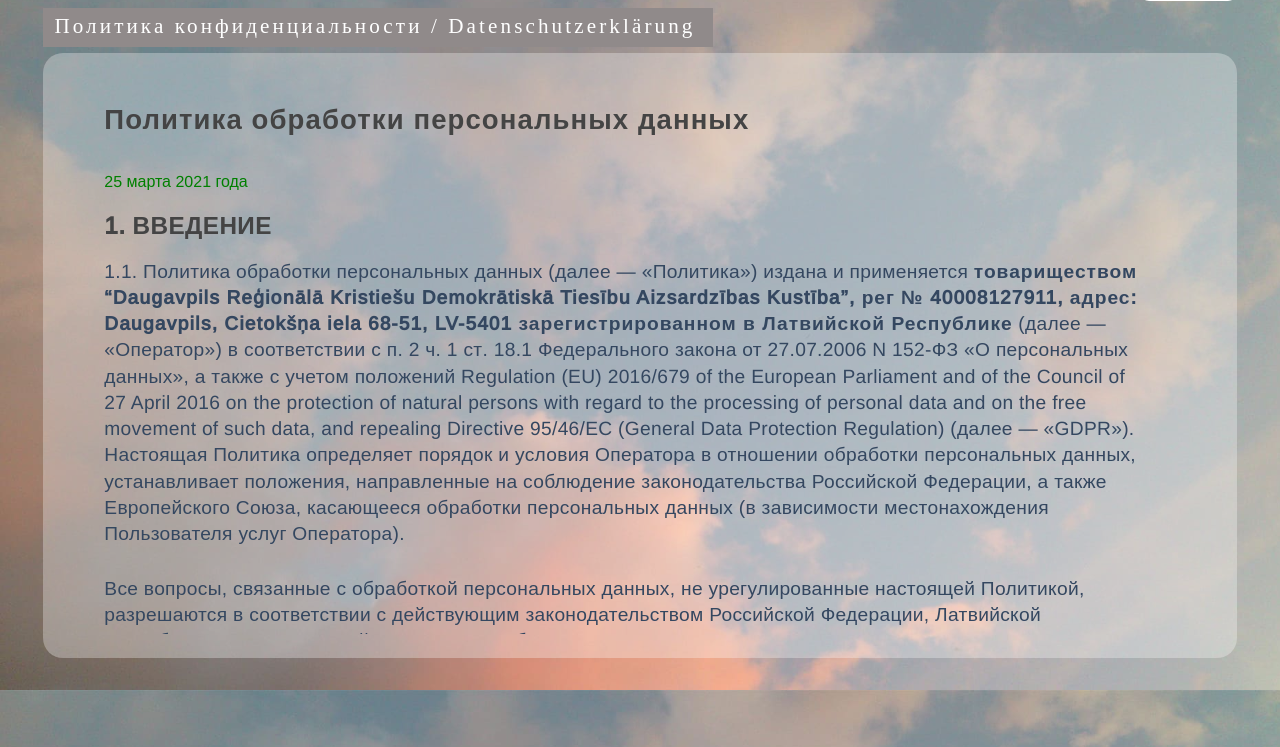
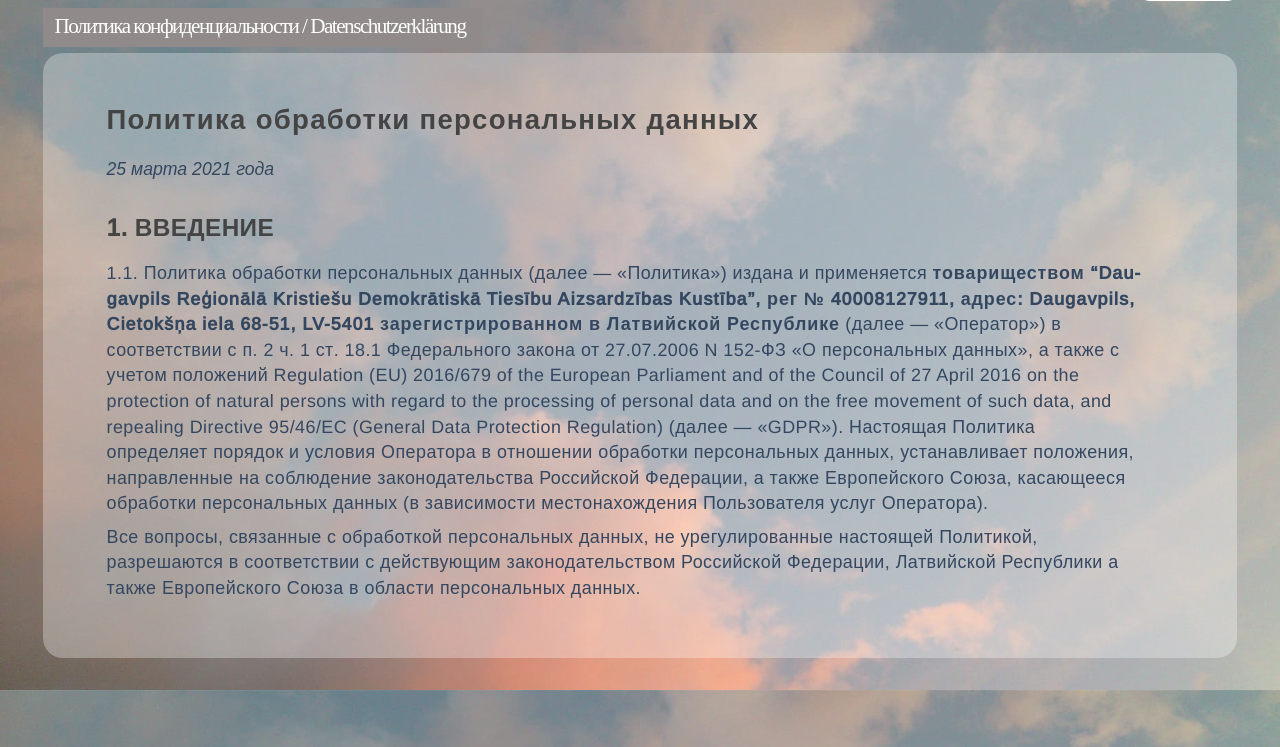
Before and after one commit to Marina2022/school, a website: page source/privacy.html in a window 1280 px wide. Shown: the part 53-800 px from the top of the page. Drawn offline with nearby package versions, Linux system fonts and the light colour scheme; files that its build step writes are made by us from their sources.

Commit message:
privacy descktop done

```diff
--- a/source/privacy.html
+++ b/source/privacy.html
@@ -60,13 +60,13 @@
             <li>
               <p class="in-list-paragraph--privacy">
                 1.1. Политика обработки персональных данных (далее — «Политика») издана и применяется <strong>товариществом
-                “Daugavpils Reģionālā Kristiešu Demokrātiskā Tiesību Aizsardzības Kustība”, рег № 40008127911, адрес:
+                “Dau&shy;gavpils Reģionālā Kristiešu Demokrātiskā Tiesību Aizsardzības Kustība”, рег № 40008127911, адрес:
                 Daugavpils, Cietokšņa iela 68-51, LV-5401 зарегистрированном в Латвийской Республике</strong> (далее —
                 «Оператор») в соответствии с п. 2 ч. 1 ст. 18.1 Федерального закона от 27.07.2006 N 152-ФЗ «О
                 персональных данных», а также с учетом положений Regulation (EU) 2016/679 of the European Parliament and
-                of the Council of 27 April 2016 on the protection of natural persons with regard to the processing of
+                of the Council of 27 April 2016 on the protec&shy;tion of natural persons with regard to the processing of
                 personal data and on the free movement of such data, and repealing Directive 95/46/EC (General Data
-                Protection Regulation) (далее — «GDPR»). Настоящая Политика определяет порядок и условия Оператора в
+                Protection Regulation) (далее — «GDPR»). Настоящая Политика определяет порядок и&nbsp;условия Оператора в
                 отношении обработки персональных данных, устанавливает положения, направленные на соблюдение
                 законодательства Российской Федерации, а также Европейского Союза, касающееся обработки персональных
                 данных (в зависимости местонахождения Пользователя услуг Оператора).</p>
@@ -87,45 +87,45 @@
             <li>
               2.2. Обработка организована Оператором на принципах:
               <ol class="sublist-points no-style">
-                <li class="sublist-points__item">· законности целей и способов обработки персональных данных,
+                <li class="sublist-points__item">·&nbsp;&nbsp;&nbsp;законности целей и способов обработки персональных данных,
                   добросовестности и справедливости в деятельности Оператора;
                 </li>
-                <li class="sublist-points__item">· достоверности персональных данных, их достаточности для целей
+                <li class="sublist-points__item">·&nbsp;&nbsp;&nbsp;достоверности персональных данных, их достаточности для целей
                   обработки, недопустимости обработки персональных данных, избыточных по отношению к целям, заявленным
                   при сборе персональных данных;
                 </li>
-                <li class="sublist-points__item">· обработки только тех персональных данных, которые отвечают целям их
+                <li class="sublist-points__item">·&nbsp;&nbsp;&nbsp;обработки только тех персональных данных, которые отвечают целям их
                   обработки. Обрабатываемые персональные данные не должны быть избыточными по отношению к заявленным
                   целям их обработки;
                 </li>
-                <li class="sublist-points__item">· соответствия содержания и объема обрабатываемых персональных данных
+                <li class="sublist-points__item">·&nbsp;&nbsp;&nbsp;соответствия содержания и объема обрабатываемых персональных данных
                   заявленным целям обработки.
                 </li>
-                <li class="sublist-points__item">· недопустимости объединения баз данных, содержащих персональные
+                <li class="sublist-points__item">·&nbsp;&nbsp;&nbsp;недопустимости объединения баз данных, содержащих персональные
                   данные, обработка которых осуществляется в целях, несовместимых между собой;
                 </li>
-                <li class="sublist-points__item">· обеспечения точности персональных данных, их достаточности, а в
+                <li class="sublist-points__item">·&nbsp;&nbsp;&nbsp;обеспечения точности персональных данных, их достаточности, а в
                   необходимых случаях и актуальности по отношению к целям обработки персональных данных. Оператор
                   принимает необходимые меры либо обеспечивает их принятие по удалению или уточнению неполных или
                   неточных данных;
                 </li>
-                <li class="sublist-points__item">· хранения персональных данных в форме, позволяющей определить субъекта
+                <li class="sublist-points__item">·&nbsp;&nbsp;&nbsp;хранения персональных данных в форме, позволяющей определить субъекта
                   персональных данных, не дольше, чем этого требуют цели обработки персональных данных;
                 </li>
-                <li class="sublist-points__item">· обеспечения записи, систематизации, накопления, хранения, уточнения
+                <li class="sublist-points__item">·&nbsp;&nbsp;&nbsp;обеспечения записи, систематизации, накопления, хранения, уточнения
                   (обновления, изменения), извлечения персональных данных граждан РФ с использованием баз данных,
                   находящихся вне территории РФ.
                 </li>
-                <li class="sublist-points__item">· обеспечения записи, систематизации, накопления, хранения, уточнения
+                <li class="sublist-points__item">·&nbsp;&nbsp;&nbsp;обеспечения записи, систематизации, накопления, хранения, уточнения
                   (обновления, изменения), извлечения персональных данных граждан стран Европейского Союза с
                   использованием баз данных, находящихся на территории Европейского Союза.
                 </li>
-                <li class="sublist-points__item">· Все вопросы, связанные с обработкой персональных данных, не
+                <li class="sublist-points__item">·&nbsp;&nbsp;&nbsp;Все вопросы, связанные с обработкой персональных данных, не
                   урегулированные настоящей Политикой, разрешаются в соответствии с действующим законодательством
                   Российской Федерации, если собранные Оператором персональные данные принадлежат Пользователю, который
                   использует услуги Оператора на территории РФ;
                 </li>
-                <li class="sublist-points__item">· Все вопросы, связанные с обработкой персональных данных, не
+                <li class="sublist-points__item">·&nbsp;&nbsp;&nbsp;Все вопросы, связанные с обработкой персональных данных, не
                   урегулированные настоящей Политикой, разрешаются в соответствии с действующим законодательством
                   Европейского Союза (GDPR), если собранные Оператором персональные данные принадлежат Пользователю,
                   который использует услуги Оператора на территории Европейского Союза.
@@ -133,12 +133,12 @@
               </ol>
             </li>
             <li> 2.3. Оператор обрабатывает следующие персональные данные:
-              <ul class="sublist-bullets">
-                <li class="sublist-bullets__item">● имя, фамилию субъекта персональных данных;</li>
-                <li class="sublist-bullets__item">● номер телефона субъекта персональных данных;</li>
-                <li class="sublist-bullets__item">● электронную почту субъекта персональных данных;</li>
-                <li class="sublist-bullets__item">● адрес проживания субъекта персональных данных;</li>
-                <li class="sublist-bullets__item">● данные кредитной карты субъекта персональных данных (данные
+              <ul class="sublist-bullets no-style">
+                <li class="sublist-bullets__item">●&nbsp;&nbsp;имя, фамилию субъекта персональных данных;</li>
+                <li class="sublist-bullets__item">●&nbsp;&nbsp;номер телефона субъекта персональных данных;</li>
+                <li class="sublist-bullets__item">●&nbsp;&nbsp;электронную почту субъекта персональных данных;</li>
+                <li class="sublist-bullets__item">●&nbsp;&nbsp;адрес проживания субъекта персональных данных;</li>
+                <li class="sublist-bullets__item">●&nbsp;&nbsp;данные кредитной карты субъекта персональных данных (данные
                   кредитных карт передаются через безопасное соединение и Оператор не сохраняет данные кредитных карт).
                 </li>
               </ul>
@@ -153,8 +153,8 @@
             <li> 2.5. При обработке персональных данных Оператор применяет правовые, организационные и технические меры
               по обеспечению безопасности персональных данных в соответствии со ст. 19 Федерального закона от 27.07.2006
               N 152-ФЗ «О персональных данных». Оператор предоставляет услуги посредством размещения своего
-              интернет-сайта на сайте www.private-new-education.de, предназначенное для ознакомления с авторской
-              цифровой информацией в сети Интернет. На сайте www.private-new-education.de используется расширение HTTPS
+              интернет-сайта на сайте <span class="ref-underlined">www.private-new-education.de</span>, предназначенное для ознакомления с авторской
+              цифровой информацией в сети Интернет. На сайте <span class="ref-underlined">www.private-new-education.de</span> используется расширение HTTPS
               к протоколу HTTP в целях повышения безопасности и защиты информации.
             </li>
             <li> 2.6. Оператор не раскрывает третьим лицам и не распространяет персональные данные без согласия субъекта
@@ -164,7 +164,7 @@
             <li>2.7. Оценка вреда, который может быть причинен субъектам персональных данных в случае нарушения
               Оператором требований Федерального закона от 27.07.2006 N 152-ФЗ «О персональных данных», определяется в
               соответствии со ст. ст. 15, 151, 152, 1101 Гражданского кодекса Российской Федерации.
-              <ul class="sublist--numbers">
+              <ul class="sublist--numbers no-style">
                 <li class="sublist-numbers__item">
                   2.7.1. Соотношение указанного вреда и принимаемых Оператором мер, направленных на предупреждение,
                   недопущение и/или устранение его последствий, определяется в соответствии с ФЗ РФ от 27.07.2006 N
@@ -173,7 +173,7 @@
               </ul>
             </li>
             <li>2.8. Условия обработки персональных данных Оператором:
-              <ul class="sublist--numbers">
+              <ul class="sublist--numbers no-style">
                 <li class="sublist-numbers__item">
                   1) персональные данные обрабатываются Оператором после акцепта субъектом персональных данных оферты на
                   оказание услуг.
@@ -206,7 +206,7 @@
             <li>2.12 Личная информация, предоставленная нам через наш сайт, будет использоваться в целях, указанных в
               настоящей политике или на соответствующих страницах сайта. Мы можем использовать вашу личную информацию
               для следующих целей:
-              <ul class="sublist--numbers">
+              <ul class="sublist--numbers no-style">
                 <li class="sublist-numbers__item">
                   2.12.1. администрирование нашего сайта;
                 </li>
@@ -345,7 +345,7 @@
             </li>
           </ol>
 
-          <h2>Сведения об операторе</h2>
+          <h2>7. Сведения об операторе</h2>
           <h3>Общие сведения об организации</h3>
           <ol class="no-style privacy__text-list">
             <li class="privacy__list-item">
--- a/source/sass/blocks/_2_copyright.scss
+++ b/source/sass/blocks/_2_copyright.scss
@@ -162,7 +162,6 @@
   }
 
   .content-block--copyright {
-    color: green;
     @media (max-width: 897px) {
       padding: 0vw 1.6vw 0.8vw 1vw;
     }
--- a/source/sass/blocks/_3_commercial.scss
+++ b/source/sass/blocks/_3_commercial.scss
@@ -210,7 +210,6 @@
   }
 
   .content-block--commercial {
-    color: green;
     @media (max-width: 897px) {
       padding: 0vw 4vw 0.8vw 1.9vw;
     }
--- a/source/sass/blocks/_4_privacy.scss
+++ b/source/sass/blocks/_4_privacy.scss
@@ -9,9 +9,9 @@
   h1 {
     margin-top: 2vw;
     font-size: 2.15vw;
-    color: #444;
-    margin-bottom: 2.9vw;
-    letter-spacing: 1.1px;
+    color: #444444;
+    margin-bottom: 1.8vw;
+    letter-spacing: 1.3px;
 
     @media (max-width: 897px) {
       margin-top: 1.7vw;
@@ -30,10 +30,12 @@
   }
 
   h2 {
+    margin-top: 0;
     font-size: 1.9vw;
-    color: #444;
-    margin-bottom: 1.3vw;
+    color: #444444;
+    margin-bottom: 1.5vw;
     letter-spacing: 0.4px;
+    text-transform: uppercase;
     @media (max-width: 897px) {
       margin-bottom: 1.3vw;
       letter-spacing: -0.3px;
@@ -48,7 +50,7 @@
   }
 
   h3 {
-    color: #344760;
+    color: #444444;
     font-size: 1.5vw;
     margin-bottom: 2.5vw;
     letter-spacing: 0;
@@ -64,6 +66,14 @@
     }
   }
 
+  .date-text {
+    font-family: arial, sans-serif;
+    color: #344760;
+    font-style: italic;
+    font-size: 1.38vw;
+    margin-bottom: 2.7vw;
+  }
+
   .text-list--privacy {
     margin-bottom: 2.5vw;
 
@@ -74,7 +84,7 @@
       font-size: 1.4vw;
       line-height: 2vw;
       strong {
-        letter-spacing: 1px;
+        letter-spacing: 0.9px;
       }
       @media (max-width: 897px) {
         font-size: 1.4vw;
@@ -95,21 +105,11 @@
         }
       }
     }
-  }
 
-  .sublist--privacy {
-    padding-left: 0vw;
-
-    li {
-      text-indent: 2vw;
+    .sublist-points__item, .sublist-bullets__item, .sublist-numbers__item {
       margin-bottom: 0;
     }
-  }
 
-  .sub-sublist--privacy {
-    li {
-      text-indent: 4vw;
-    }
   }
 
 
@@ -149,6 +149,7 @@
   }
 
   .privacy__list-item-text {
+    text-indent: 2vw;
     letter-spacing: 0.38px;
     @media (max-width: 897px) {
       letter-spacing: 0.38px;
@@ -158,23 +159,13 @@
     }
   }
 
-  p {
-    letter-spacing: 0.3px;
-    color: #344760;
-    margin-bottom: 2.2vw;
-    font-size: 1.5vw;
-    line-height: 2.05vw;
-    @media (max-width: 897px) {
-      font-size: 1.4vw;
-      line-height: 1.9vw;
-      margin-bottom: 1.8vw;
-    }
-    @media (max-width: 500px) {
-      font-size: 3.1vw;
-      line-height: 4vw;
-      margin-bottom: 4vw;
-    }
+
+
+  .in-list-paragraph--privacy {
+    margin-top: 0;
+    margin-bottom: 0.6vw;
   }
+
 
   .content-block-wrapper {
     padding: 1.8% 1% 2% 4.1%;
@@ -197,7 +188,7 @@
   .content-block {
     position: relative;
     height: 70vh;
-    padding: 0.4% 7.4% 1.5% 1.1%;
+    padding: 0.4% 7.4% 1.5% 1.3%;
 
     @media (max-width: 897px) {
       padding: 0.3% 1.4% 1.5% 2.2%;
@@ -210,7 +201,6 @@
   }
 
   .content-block--privacy {
-    color: green;
     @media (max-width: 897px) {
       padding: 0vw 4vw 0.8vw 1.9vw;
     }
@@ -241,6 +231,8 @@
       display: block;
     }
   }
+
+
 }
 
 .ref-underlined {
@@ -252,7 +244,7 @@
 .title-block--privacy {
   padding: 0.4vw 1.4vw 0.7vw 0.9vw;
   font-size: 1.65vw;
-  letter-spacing: 3.1px;
+  letter-spacing: -1.5px;
   @media (max-width: 897px) {
     margin-top: 9px;
     padding: 0.3vw 1.6vw 0.8vw 1.8vw;
```
Also changed, not shown: source/sass/global/_global.scss (+19 -2 lines), build/css/style.css, build/privacy.html, 1 other file.
